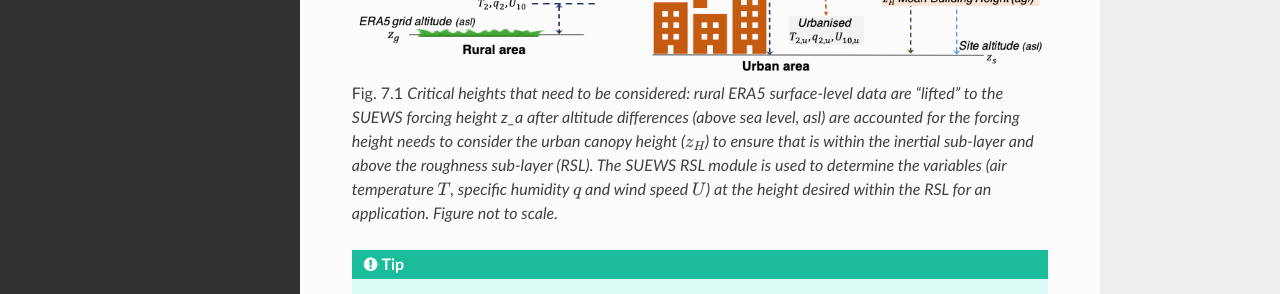
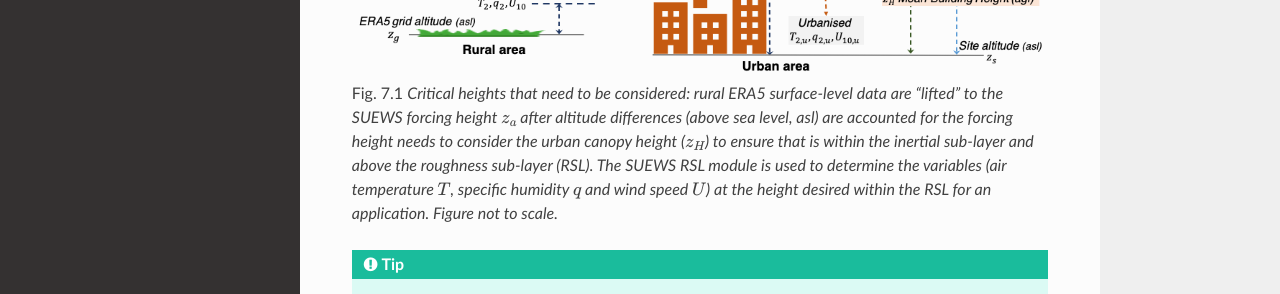
Before and after one commit to Urban-Meteorology-Reading/UMEP-Workshop, a Sphinx documentation site: the page built from source/Parameters/Height.rst, in a window 1280 px wide and 1288 px high. Shown: the part 724-1018 px from the top of the window. Built offline with Sphinx 7.4.7 and the Read the Docs theme 2.0.0, drawn with Linux system fonts in a browser that asks for light colours; some of the changed lines change nothing that is shown.

Commit message:
Update Height.rst

```diff
--- a/source/Parameters/Height.rst
+++ b/source/Parameters/Height.rst
@@ -42,4 +42,4 @@ Heights that need to be considered in SUEWS
 .. figure:: heights.png
    :alt: Heights.
 
-   Critical heights that need to be considered: rural ERA5 surface-level data are “lifted” to the SUEWS forcing height z_a after altitude differences (above sea level, asl) are accounted for the forcing height needs to consider the urban canopy height  (:math:`z_H`) to ensure that is within the inertial sub-layer and above the roughness sub-layer (RSL). The SUEWS RSL module is used to determine the variables (air temperature :math:`T`, specific humidity :math:`q` and wind speed :math:`U`) at the height desired within the RSL for an application. Figure not to scale.
+   Critical heights that need to be considered: rural ERA5 surface-level data are “lifted” to the SUEWS forcing height :math:`z_a` after altitude differences (above sea level, asl) are accounted for the forcing height needs to consider the urban canopy height  (:math:`z_H`) to ensure that is within the inertial sub-layer and above the roughness sub-layer (RSL). The SUEWS RSL module is used to determine the variables (air temperature :math:`T`, specific humidity :math:`q` and wind speed :math:`U`) at the height desired within the RSL for an application. Figure not to scale.
```
